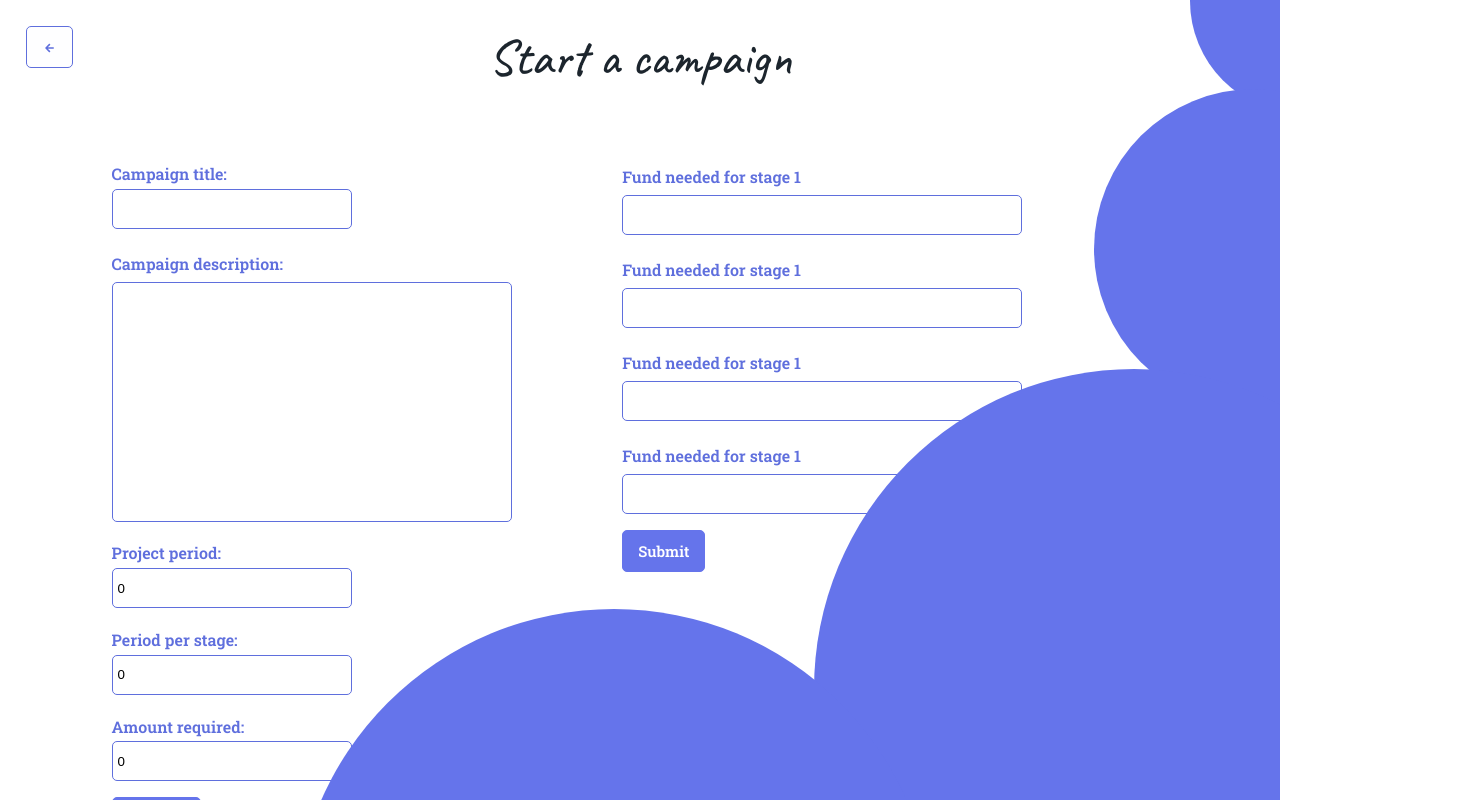
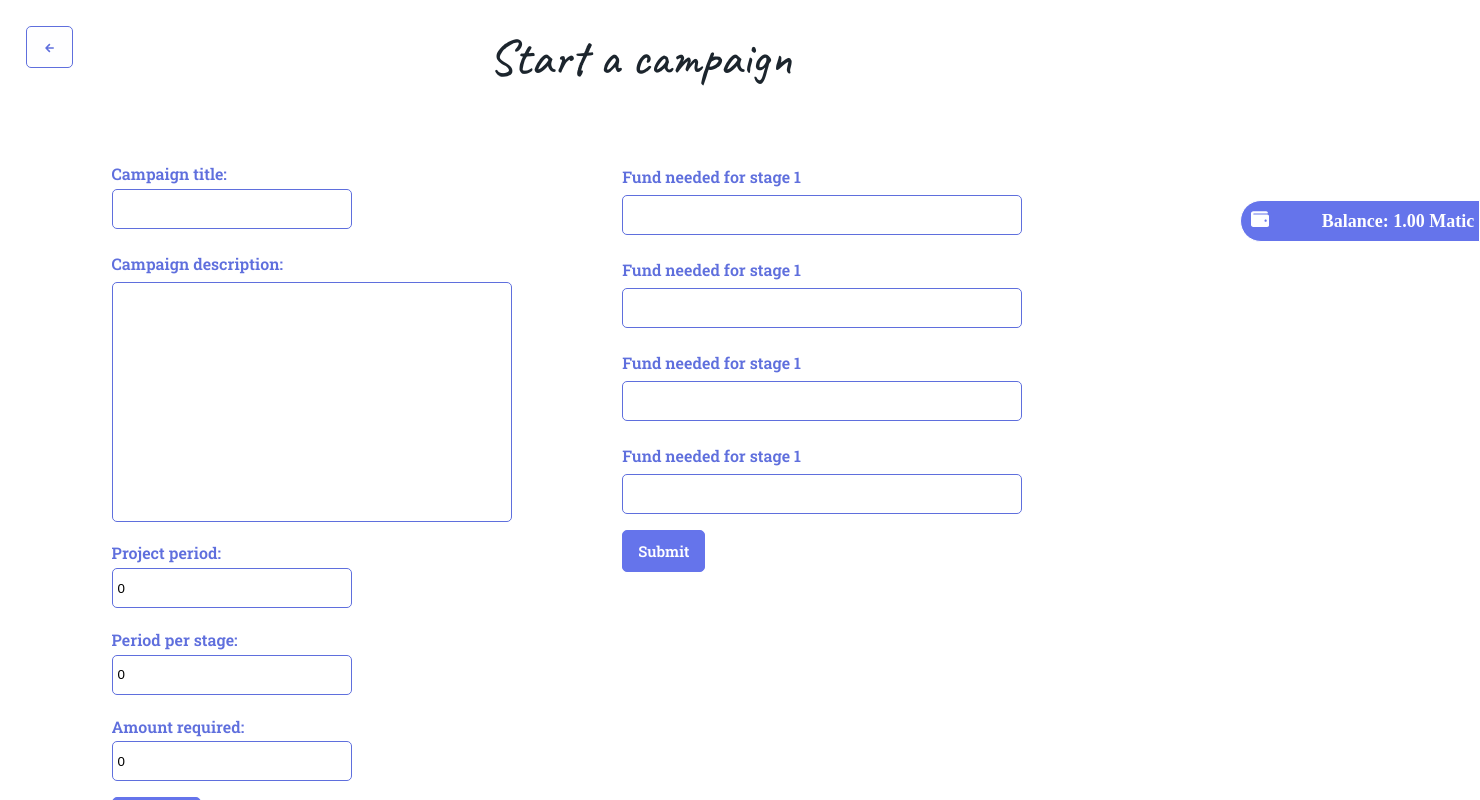
Before and after one commit to abhirambsn/techacks-three-musketeers, a React (Vite) app: page /form in a window 1280 px wide. Shown: the top 800 px of the page, 1480 px wide, since content can reach past the window. Built offline with nearby package versions, Linux system fonts and the light colour scheme.

Commit message:
Final css edits

```diff
--- /dev/null
+++ b/src/components/Widget.jsx
@@ -0,0 +1,19 @@
+import React, { useState } from 'react'
+import { FaWallet } from "react-icons/fa";
+
+const Widget = () => {
+
+    const [toggle, setToggle] = useState(false);
+
+
+  return (
+    <div className={`widget ${toggle ? 'widget-on' : 'widget-off'}`} onClick={() => setToggle(!toggle)}>
+        <div className='widget-grid'>
+            <div className='widget-img'><FaWallet /></div>
+            <div className='widget-balance'><p>Balance: 1.00 Matic</p></div>
+        </div>
+    </div>
+  )
+}
+
+export default Widget
--- a/src/index.css
+++ b/src/index.css
@@ -26,6 +26,7 @@ html{
     outline: none;
     text-decoration: none;
     box-sizing: border-box;
+    overflow: hidden;
 }
 
 ::before, ::after
@@ -166,6 +167,7 @@ html{
     float: left;
     display: flex;
     justify-content: flex-end;
+    margin-left: 40%;
 }
 
 .nav .nav-head .nav-head-link
@@ -1213,6 +1215,58 @@ html{
     width: 25vh;
 }
 
+.widget
+{
+    width: 30vh;
+    background-color: var(--bg-color-300);
+    border-top-left-radius: 50px;
+    border-bottom-left-radius: 50px;
+    border: 1px solid var(--text-color-100);
+}
+
+.widget-off
+{
+    position: absolute;
+    top: 25vh;
+    right: -25vh;
+}
+
+.widget-on
+{
+    position: absolute;
+    top: 25vh;
+    right: 0;
+}
+
+.widget-grid
+{
+    display: flex;
+    justify-content: flex-end;
+    align-items: flex-end;
+    flex-direction: row;
+    flex-wrap: wrap;
+    padding: 4% 0;
+}
+
+.widget-grid div
+{
+    color: var(--text-color-100);
+    font-weight: 600;
+    font-size: 18px;
+}
+
+.widget-img
+{
+    position: absolute;
+    left: 10px;
+    top: 9px;
+}
+
+.widget-balance
+{
+    padding-right: 2%;
+}
+
 /* media query begins */
 
 @media (max-width:1200px)
--- a/src/main.jsx
+++ b/src/main.jsx
@@ -16,6 +16,7 @@ import NewCampaign from "./pages/NewCampaign";
 import { Toaster } from "react-hot-toast";
 import ResultPage from "./pages/ResultPage";
 import Form from "./pages/Form"
+import Widget from "./components/Widget"
 
 const router = createBrowserRouter([
   {
@@ -81,6 +82,7 @@ const router = createBrowserRouter([
 ReactDOM.createRoot(document.getElementById("root")).render(
   <React.StrictMode>
     <Toaster position="top-center" />
+    <Widget />
     <RouterProvider router={router} />
   </React.StrictMode>
 );
```
Also changed, not shown: src/App.jsx (deleted, +0 -25 lines).
